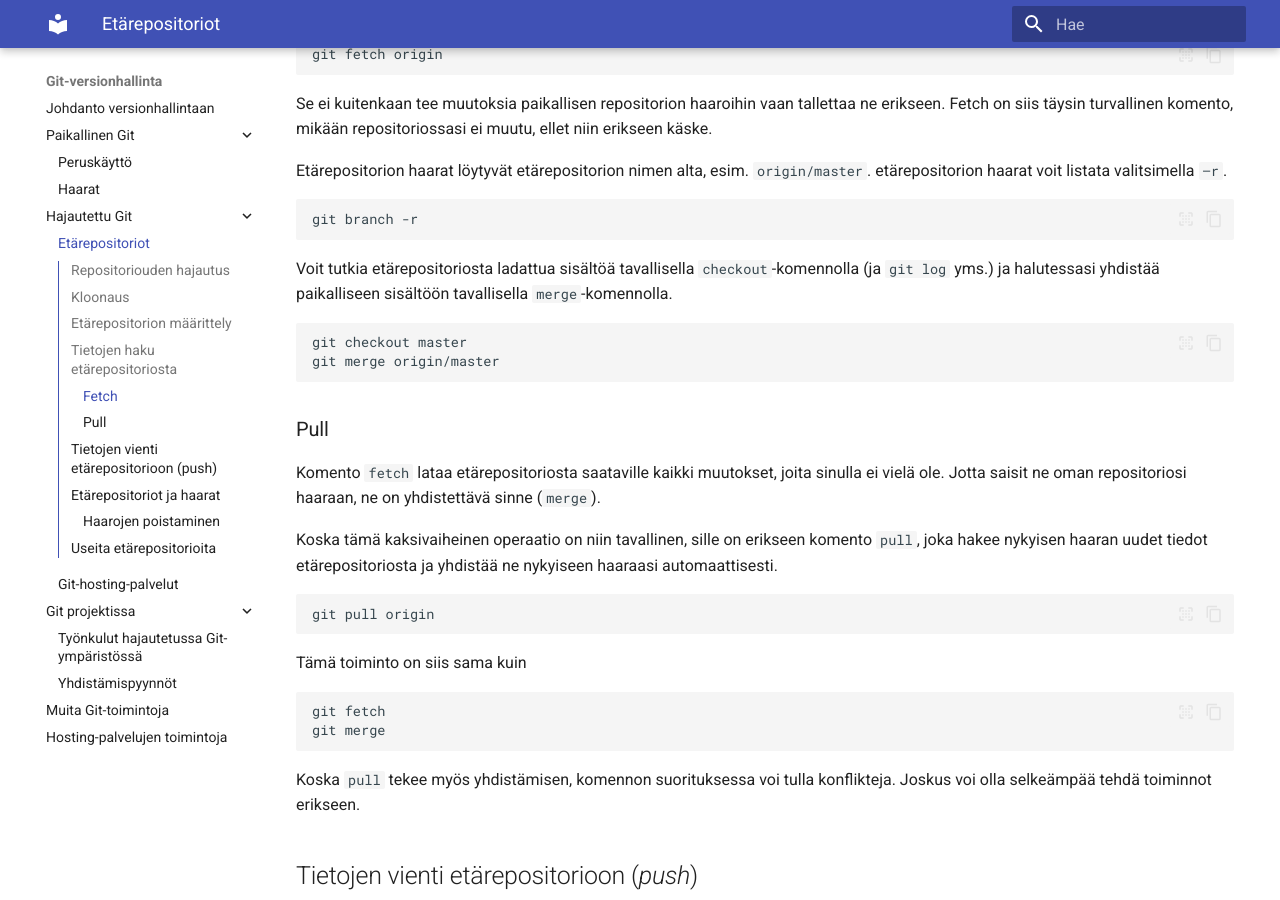
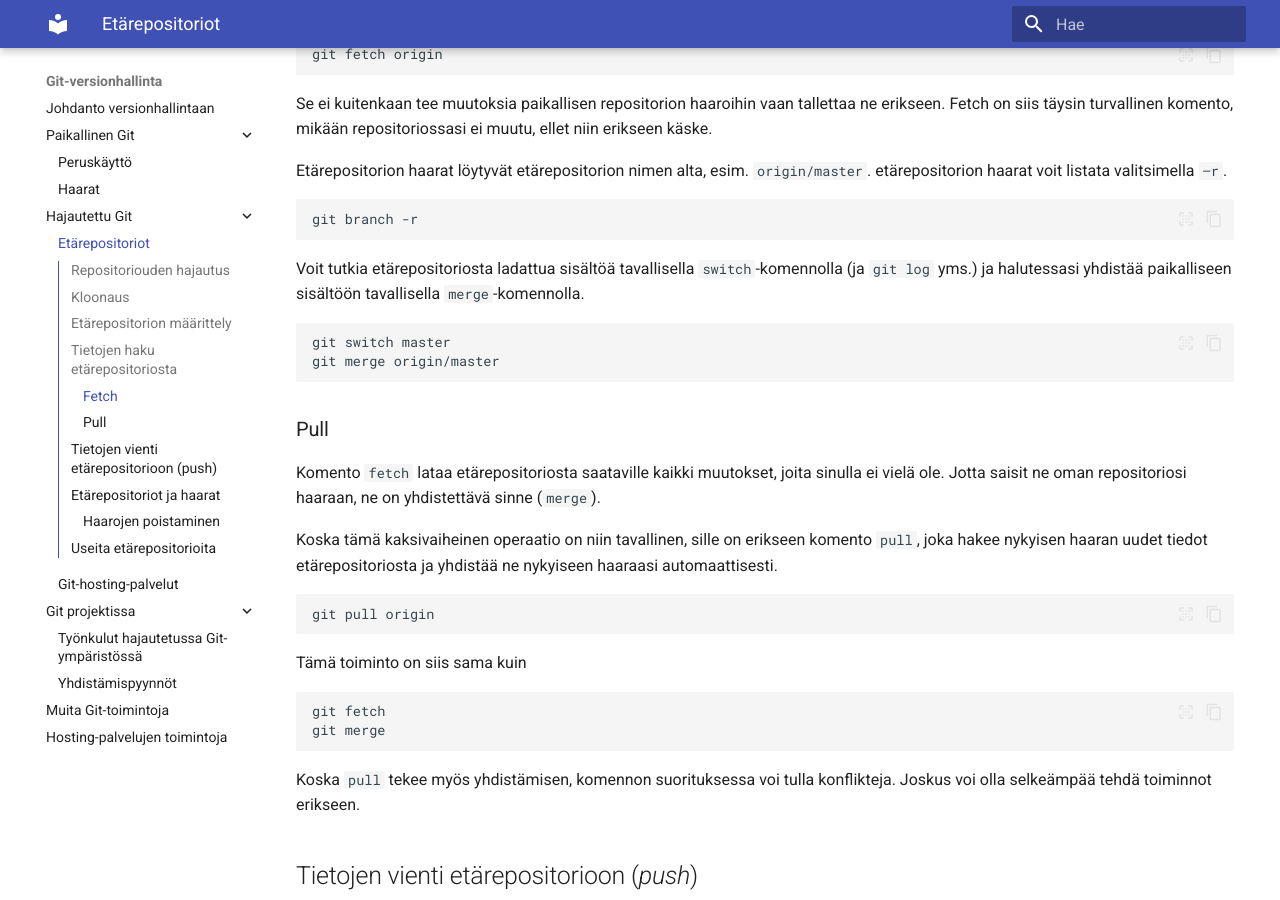
Before and after one commit to mruonavaara/git-versionhallinta, an MkDocs documentation site: the page built from docs/etarepositoriot.md, in a window 1280 px wide and 900 px high, scrolled down 1790 px. Built offline with MkDocs 1.6.1 and Material for MkDocs 9.7.7, drawn with Linux system fonts in a browser that asks for light colours.

Commit message:
Vaihda git checkout komennot switch-komennoiksi, missä mahdollista

````diff
--- a/docs/etarepositoriot.md
+++ b/docs/etarepositoriot.md
@@ -82,10 +82,10 @@ Etärepositorion haarat löytyvät etärepositorion nimen alta, esim. `origin/ma
 git branch -r
 ```
 
-Voit tutkia etärepositoriosta ladattua sisältöä tavallisella `checkout`-komennolla (ja `git log` yms.) ja halutessasi yhdistää paikalliseen sisältöön tavallisella `merge`-komennolla.
+Voit tutkia etärepositoriosta ladattua sisältöä tavallisella `switch`-komennolla (ja `git log` yms.) ja halutessasi yhdistää paikalliseen sisältöön tavallisella `merge`-komennolla.
 
 ```bash
-git checkout master
+git switch master
 git merge origin/master
 ```
 
````
Also changed, not shown: docs/haarat.md (+2 -2 lines), docs/hosting_palvelut.md (+1 -1 lines).
